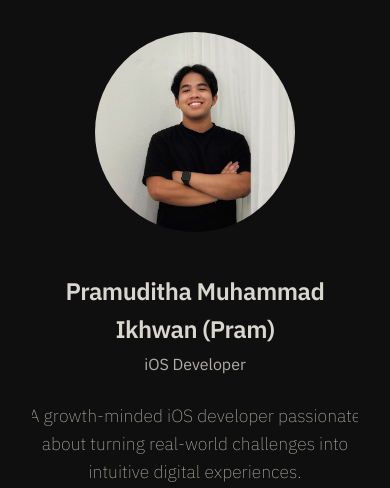
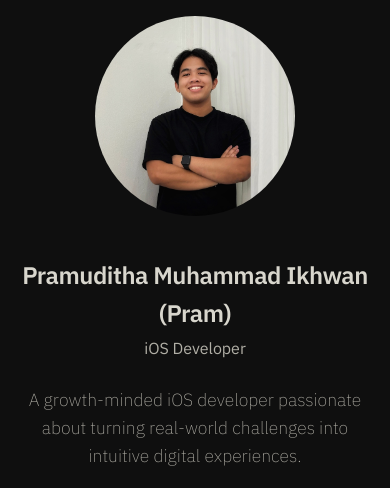
Before and after one commit to prammmoe/prammmoe-space, an Astro site: page / in a window 390 px wide. Shown: the top 488 px of the page. Built offline with nearby package versions, Linux system fonts and the light colour scheme; Astro itself is replaced by a stand-in of ours.

Commit message:
feat: deploy

```diff
--- a/src/styles/global.css
+++ b/src/styles/global.css
@@ -56,3 +56,10 @@ h2 {
   max-width: 100%;
   border-radius: 6px;
 }
+
+/* Mobile responsive styling */
+@media (max-width: 640px) {
+  .container {
+    padding: 1rem;
+  }
+}
```
